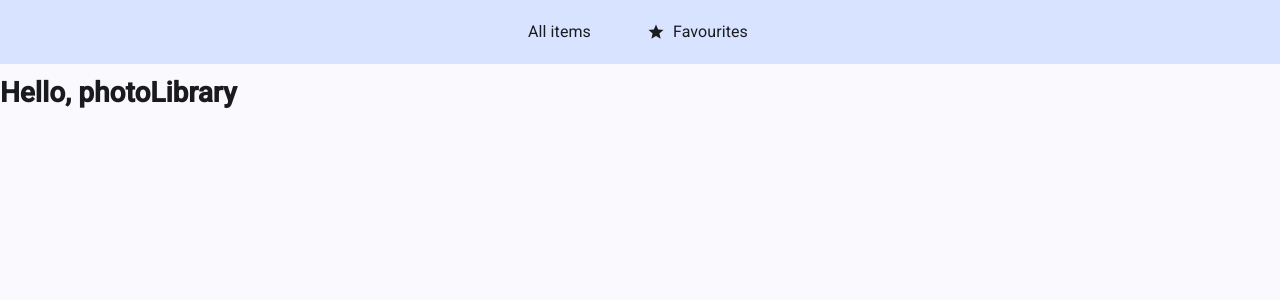
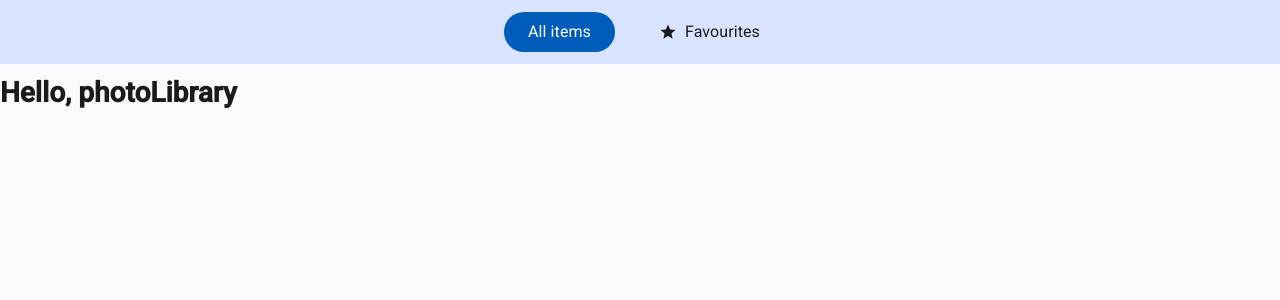
Before and after one commit to AnnaAlex1/PhotoLibraryExercise, an Angular app in the folder photoLibrary/: page / in a window 1280 px wide. Shown: the top 300 px of the page. Built offline with nearby package versions, Linux system fonts and the light colour scheme.

Commit message:
feat: header routing and active state button highlight

```diff
--- a/photoLibrary/src/app/features/header/header.html
+++ b/photoLibrary/src/app/features/header/header.html
@@ -1,8 +1,16 @@
 <mat-toolbar>
 
-    <button mat-button>All items</button>
+    <button mat-button
+        [matButton]="isActive('/') ? 'filled' : 'text'"
+        routerLink="/"
+        routerLinkActive="active">
+        All items
+    </button>
 
-    <button mat-button>
+    <button mat-button
+        [matButton]="isActive('/favorites') ?  'filled' : 'text'"
+        routerLink="/favorites"
+        routerLinkActive="active">
         Favourites
         <mat-icon>star</mat-icon>
     </button>
--- a/photoLibrary/src/app/features/header/header.ts
+++ b/photoLibrary/src/app/features/header/header.ts
@@ -2,6 +2,7 @@ import { Component } from '@angular/core';
 import { MatButton } from '@angular/material/button';
 import { MatIcon } from '@angular/material/icon';
 import { MatToolbar } from '@angular/material/toolbar';
+import { Router } from '@angular/router';
 
 @Component({
   selector: 'app-header',
@@ -11,4 +12,11 @@ import { MatToolbar } from '@angular/material/toolbar';
 })
 export class Header {
 
+  constructor(private router: Router) {}
+
+isActive(route: string): boolean {
+  return this.router.url === route;
 }
+
+
+}
```
Also changed, not shown: 1 other file (tests, documents, lock files or other folders).
